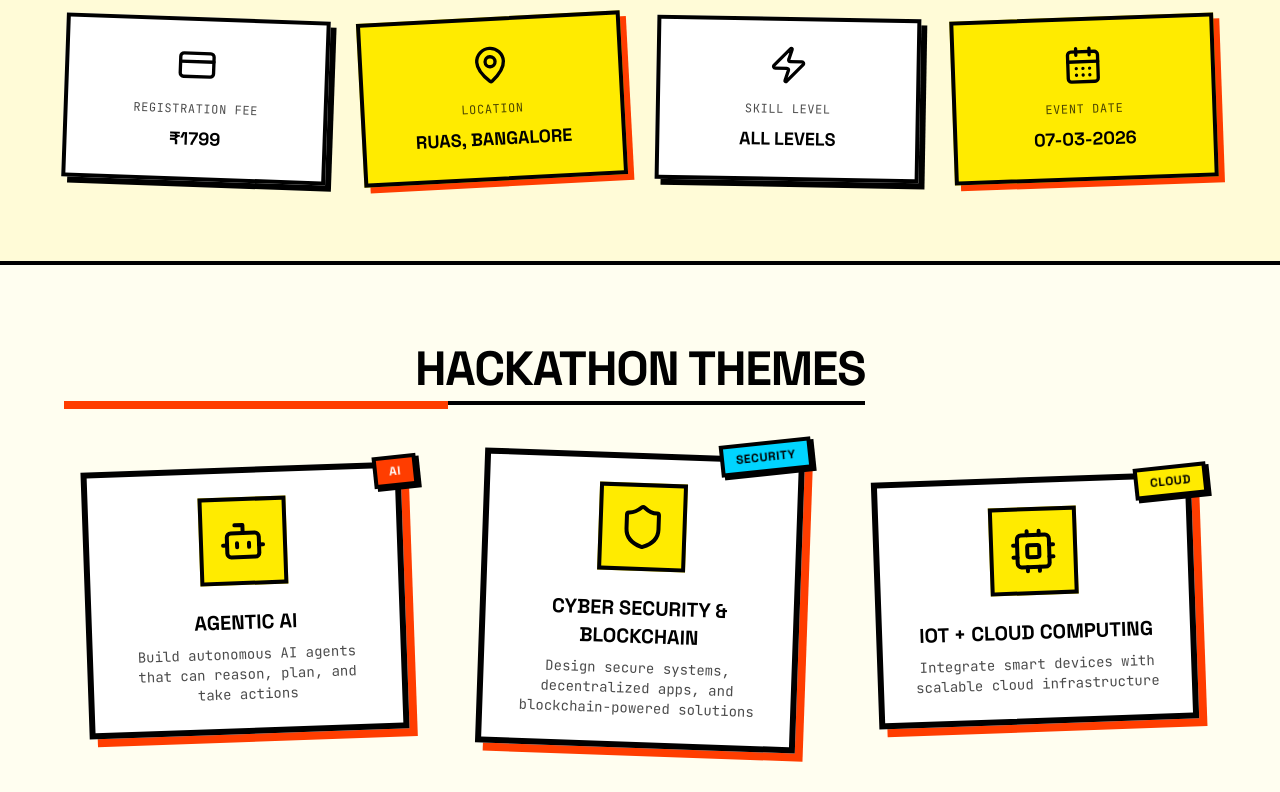
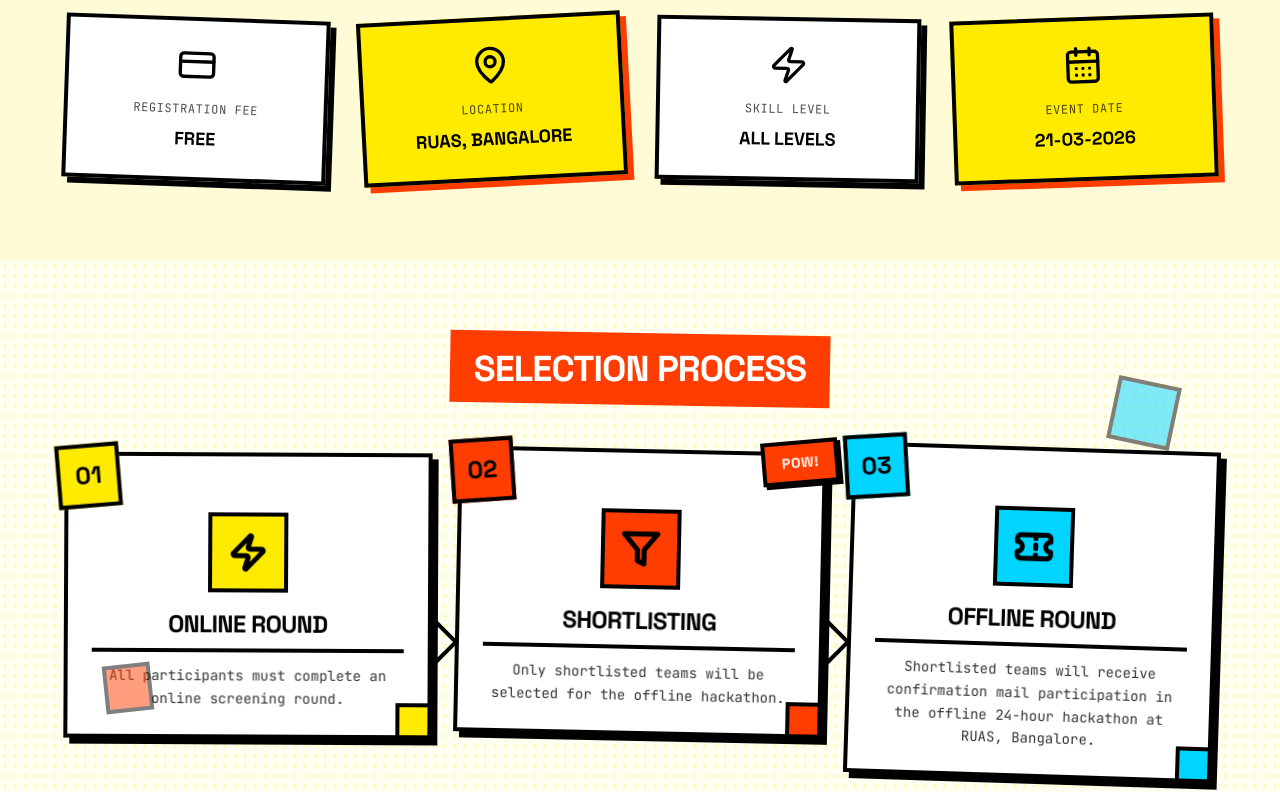
Before and after one commit to Build-Ora/import_paradox, a Next.js app: page / in a window 1280 px wide. Shown: the part 1788-2580 px from the top of the page. Built offline with nearby package versions, Linux system fonts and the light colour scheme.

Commit message:
Selection Process is updated

```diff
--- a/app/page.tsx
+++ b/app/page.tsx
@@ -10,6 +10,7 @@ import { LinksSection } from "@/components/links-section"
 import { ContactSection } from "@/components/contact-section"
 import { Footer } from "@/components/footer"
 import { ComicBackground } from "@/components/comic-background"
+import { SelectionProcess } from "@/components/selection-process"
 
 export default function Home() {
   return (
@@ -20,6 +21,7 @@ export default function Home() {
         <HeroSection />
         <AboutSection />
         <EventDetails />
+        <SelectionProcess/>
         <ThemesSection />
         <PrizePool />
         <RulesSection />
--- a/components/event-details.tsx
+++ b/components/event-details.tsx
@@ -8,11 +8,11 @@ const details = [
   { icon: Wifi, label: "Event Status", value: "OFFLINE", accent: true },
   { icon: Calendar, label: "Registration Deadline", value: "COMING SOON" },
   { icon: Clock, label: "Duration", value: "24 HOURS", accent: true },
-  { icon: Users, label: "Participation", value: "TEAM (2–4)" },
-  { icon: CreditCard, label: "Registration Fee", value: "₹1799" },
+  { icon: Users, label: "Participation", value: "TEAM (3–4)" },
+  { icon: CreditCard, label: "Registration Fee", value: "FREE" },
   { icon: MapPin, label: "Location", value: "RUAS, BANGALORE", accent: true},
   { icon: Zap, label: "Skill Level", value: "ALL LEVELS" },
-  { icon: CalendarDays, label: "Event Date", value: "07-03-2026",accent: true },
+  { icon: CalendarDays, label: "Event Date" , value: "21-03-2026",accent: true },
 ]
 
 export function EventDetails() {
--- /dev/null
+++ b/components/selection-process.tsx
@@ -0,0 +1,142 @@
+"use client"
+
+import { ComicTitle } from "./comic-title"
+import { PowBadge } from "./pow-badge"
+import { Zap, Filter, Ticket } from "lucide-react"
+
+const steps = [
+  {
+    number: "01",
+    title: "ONLINE ROUND",
+    description: "All participants must complete an online screening round.",
+    icon: Zap,
+    color: "yellow" as const,
+    bgColor: "bg-[var(--comic-yellow)]",
+    rotate: -2,
+    badge: null,
+  },
+  {
+    number: "02",
+    title: "SHORTLISTING",
+    description: "Only shortlisted teams will be selected for the offline hackathon.",
+    icon: Filter,
+    color: "red" as const,
+    bgColor: "bg-[var(--comic-red)]",
+    rotate: 1,
+    badge: "POW!",
+  },
+  {
+    number: "03",
+    title: "OFFLINE ROUND",
+    description:
+      "Shortlisted teams will receive confirmation mail participation in the offline 24-hour hackathon at RUAS, Bangalore.",
+    icon: Ticket,
+    color: "blue" as const,
+    bgColor: "bg-[var(--comic-blue)]",
+    rotate: -1,
+    badge: null,
+  },
+]
+
+export function SelectionProcess() {
+  return (
+    <section className="relative py-20 px-4 md:px-8 overflow-hidden">
+      {/* Halftone background */}
+      <div className="absolute inset-0 halftone-yellow opacity-20 pointer-events-none" />
+
+      <div className="max-w-6xl mx-auto relative z-10">
+        {/* Section title */}
+        <div className="text-center mb-16">
+          <ComicTitle variant="accent">SELECTION PROCESS</ComicTitle>
+        </div>
+
+        {/* 3-step flow */}
+        <div className="grid grid-cols-1 md:grid-cols-3 gap-8 md:gap-6">
+          {steps.map((step, index) => (
+            <div
+              key={step.number}
+              className="relative group"
+              style={{
+                animationDelay: `${index * 0.2}s`,
+              }}
+            >
+              {/* Connector arrow for desktop */}
+              {index < steps.length - 1 && (
+                <div className="hidden md:block absolute top-1/2 -right-4 z-20">
+                  <div className="w-8 h-8 border-t-4 border-r-4 border-foreground rotate-45 translate-x-1" />
+                </div>
+              )}
+
+              {/* Main card */}
+              <div
+                className={`relative border-4 border-foreground bg-card p-6 shadow-[6px_6px_0_var(--foreground)] transition-all duration-200 hover:translate-x-[-4px] hover:translate-y-[-4px] hover:shadow-[10px_10px_0_var(--foreground)] animate-comic-float`}
+                style={{
+                  transform: `rotate(${step.rotate}deg)`,
+                  animationDelay: `${index * 0.3}s`,
+                }}
+              >
+                {/* Zoom burst background */}
+                <div
+                  className={`absolute -top-3 -left-3 w-16 h-16 ${step.bgColor} border-4 border-foreground flex items-center justify-center -z-10`}
+                  style={{ transform: "rotate(-5deg)" }}
+                >
+                  <span className="font-black text-2xl text-foreground">{step.number}</span>
+                </div>
+
+                {/* POW badge for step 2 */}
+                {step.badge && (
+                  <div className="absolute -top-4 -right-4 z-30">
+                    <PowBadge text={step.badge} color="red" size="md" />
+                  </div>
+                )}
+
+                {/* Icon with burst effect */}
+                <div className="flex justify-center mb-4 mt-8">
+                  <div
+                    className={`relative w-20 h-20 ${step.bgColor} border-4 border-foreground flex items-center justify-center group-hover:animate-comic-shake`}
+                  >
+                    {/* Speed lines */}
+                    <div className="absolute inset-0 overflow-hidden">
+                      <div className="absolute top-1/2 left-0 w-full h-0.5 bg-foreground opacity-0 group-hover:animate-[speed-lines_0.5s_ease-out]" />
+                      <div
+                        className="absolute top-1/3 left-0 w-full h-0.5 bg-foreground opacity-0 group-hover:animate-[speed-lines_0.5s_ease-out_0.1s]"
+                        style={{ animationDelay: "0.1s" }}
+                      />
+                    </div>
+                    <step.icon className="w-10 h-10 text-foreground" strokeWidth={3} />
+                  </div>
+                </div>
+
+                {/* Title */}
+                <h3 className="font-black text-xl md:text-2xl uppercase text-center mb-3 tracking-tight border-b-4 border-foreground pb-2">
+                  {step.title}
+                </h3>
+
+                {/* Description */}
+                <p className="font-mono text-sm text-center text-muted-foreground leading-relaxed">
+                  {step.description}
+                </p>
+
+                {/* Corner accent */}
+                <div
+                  className={`absolute bottom-0 right-0 w-8 h-8 ${step.bgColor} border-l-4 border-t-4 border-foreground`}
+                />
+              </div>
+
+              {/* Mobile connector */}
+              {index < steps.length - 1 && (
+                <div className="md:hidden flex justify-center my-4">
+                  <div className="w-8 h-8 border-b-4 border-r-4 border-foreground rotate-45" />
+                </div>
+              )}
+            </div>
+          ))}
+        </div>
+
+        {/* Decorative elements */}
+        <div className="absolute top-10 right-10 w-16 h-16 border-4 border-foreground bg-[var(--comic-blue)] opacity-50 rotate-12 hidden lg:block" />
+        <div className="absolute bottom-20 left-10 w-12 h-12 border-4 border-foreground bg-[var(--comic-red)] opacity-50 -rotate-6 hidden lg:block" />
+      </div>
+    </section>
+  )
+}
```
Also changed, not shown: 1 other file (tests, documents, lock files or other folders).
